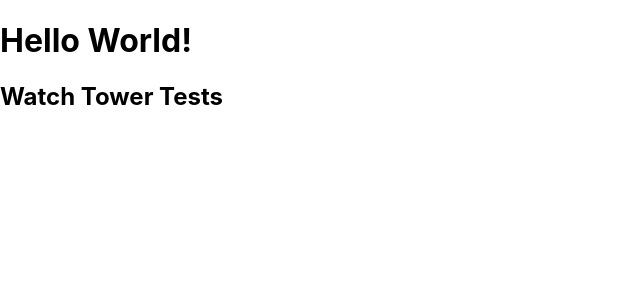
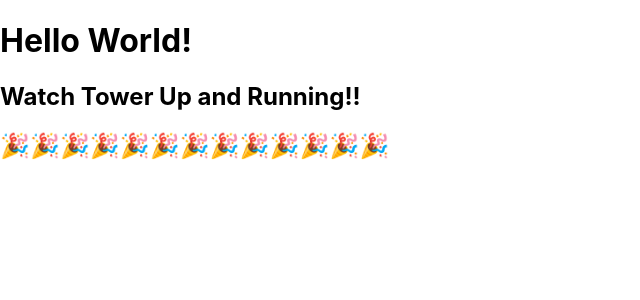
Before and after one commit to rpp34-boc-caspian/Puffin, a React (Create React App) app: page / in a window 1280 px wide. Shown: the top 300 px of the page, without its empty margins (0-640 px from the left). Built offline with nearby package versions, Linux system fonts and the light colour scheme.

Commit message:
Watchtower actually working now

```diff
--- a/src/App.tsx
+++ b/src/App.tsx
@@ -5,7 +5,8 @@ function App() {
   return (
     <div className="App">
       <h1>Hello World!</h1>
-      <h2>Watch Tower Tests</h2>
+      <h2>Watch Tower Up and Running!!</h2>
+      <h2>🎉🎉🎉🎉🎉🎉🎉🎉🎉🎉🎉🎉🎉</h2>
     </div>
   );
 }
```
